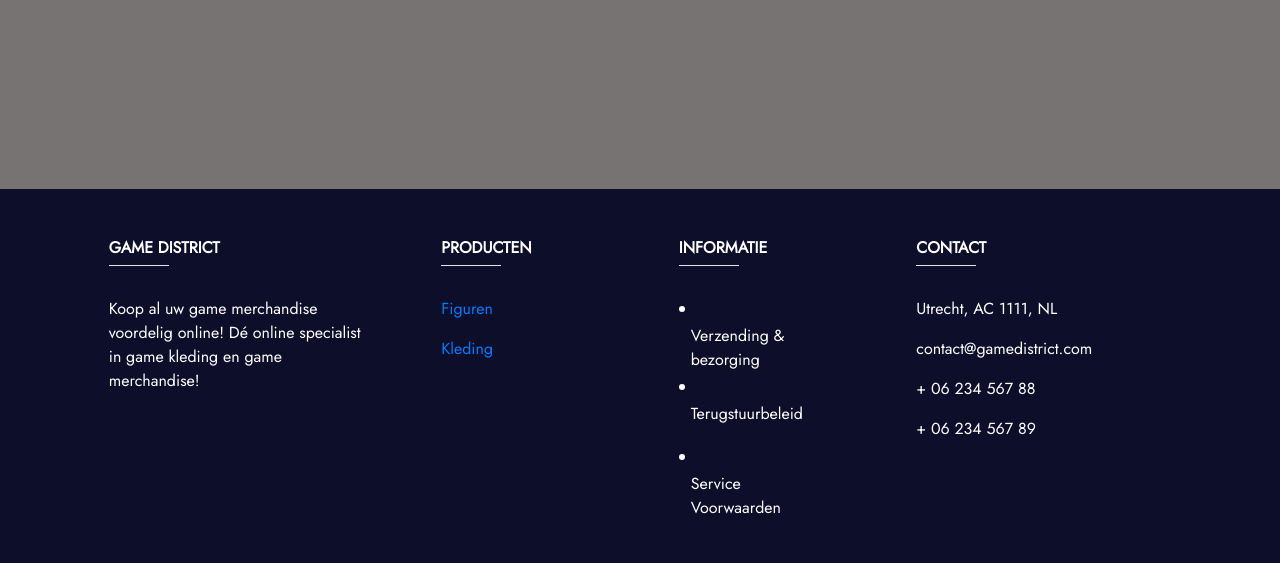
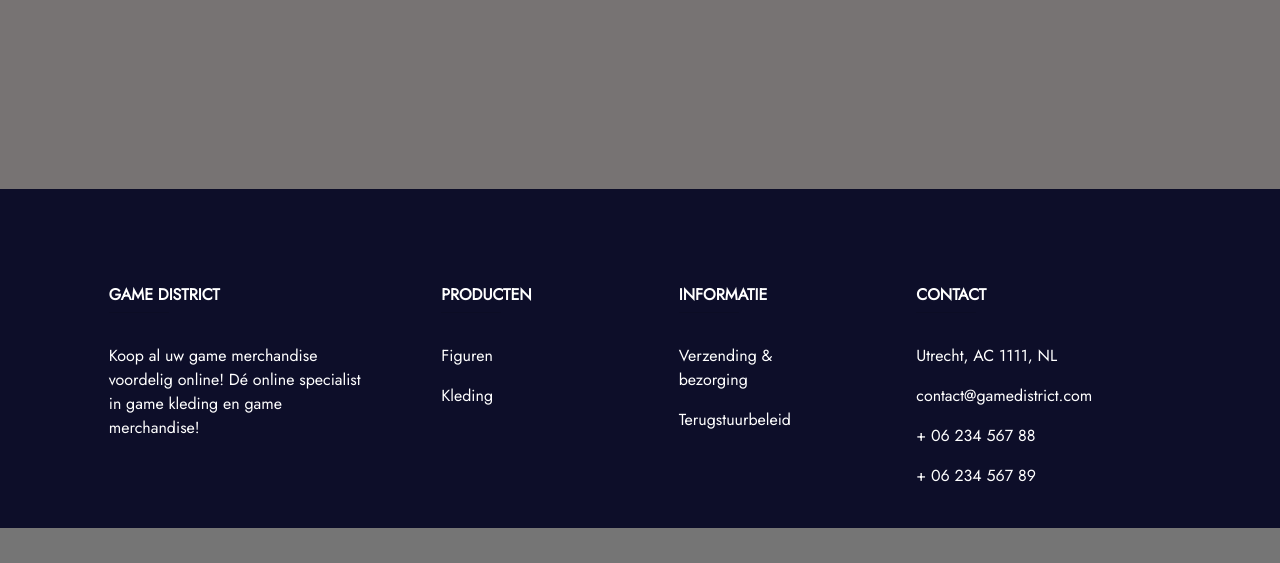
Before and after one commit to DaveydeHaas/project-periode-4-jaar-1, a PHP site: page / in a window 1280 px wide. Shown: the part 593-1156 px from the top of the page. After the commit the page ends 1121 px from the top, so only its background shows below. Run offline with PHP 8.4, Linux system fonts and the light colour scheme; some libraries are stand-ins or nearby versions.

Commit message:
footer links styling fix

```diff
--- a/basis-content/footer.php
+++ b/basis-content/footer.php
@@ -1,5 +1,16 @@
 <!-- Footer -->
-<footer class="page-footer footer-color1 footer-top">
+<footer class="page-footer footer_background">
+
+
+    <div class="container-fluid footer-color1 ">
+
+        <!-- Grid row-->
+        <div class="row py-4 d-flex align-items-center">
+        </div>
+        <!-- Grid row-->
+
+    </div>
+
 
     <!-- Footer Links -->
     <div class="container text-center text-md-left mt-5">
@@ -8,27 +19,27 @@
         <div class="row mt-3">
 
             <!-- Grid column -->
-            <div class="col-md-3 col-lg-4 col-xl-3 mx-auto mb-4 footer-text">
+            <div class="col-md-3 col-lg-4 col-xl-3 mx-auto mb-4">
 
                 <!-- Content -->
                 <h6 class="text-uppercase font-weight-bold">Game District</h6>
-                <hr class="footer-color2 mb-4 mt-0 d-inline-block mx-auto" style="width: 60px;">
+                <hr class="mb-4 mt-0 d-inline-block mx-auto" style="width: 60px;">
                 <p>Koop al uw game merchandise voordelig online! Dé online specialist in game kleding en game merchandise!</p>
 
             </div>
             <!-- Grid column -->
 
             <!-- Grid column -->
-            <div class="col-md-2 col-lg-2 col-xl-2 mx-auto mb-4 footer-text">
+            <div class="col-md-2 col-lg-2 col-xl-2 mx-auto mb-4 ">
 
                 <!-- Links -->
                 <h6 class="text-uppercase font-weight-bold">Producten</h6>
-                <hr class="footer-color2 mb-4 mt-0 d-inline-block mx-auto" style="width: 60px;">
+                <hr class="mb-4 mt-0 d-inline-block mx-auto" style="width: 60px;">
                 <p>
-                    <a href="#!">Figuren</a>
+                    <a href="#!" class="hreffix">Figuren</a>
                 </p>
                 <p>
-                    <a href="#!">Kleding</a>
+                    <a href="#!" class="hreffix">Kleding</a>
                 </p>
                 <p>
                     <a href="#!"></a>
@@ -41,19 +52,19 @@
             <!-- Grid column -->
 
             <!-- Grid column -->
-            <div class="col-md-3 col-lg-2 col-xl-2 mx-auto mb-4 footer-text">
+            <div class="col-md-3 col-lg-2 col-xl-2 mx-auto mb-4">
 
                 <!-- Links -->
                 <h6 class="text-uppercase font-weight-bold">Informatie</h6>
-                <hr class="footer-color2 mb-4 mt-0 d-inline-block mx-auto" style="width: 60px;">
-
-                    <li><a href="index.php?content=home">Verzending & bezorging</a></li>
-
-
-                    <li><a href="index.php?content=home">Terugstuurbeleid</a></li>
-
+                <hr class="mb-4 mt-0 d-inline-block mx-auto " style="width: 60px;">
                 <p>
-                    <li><a href="#!">Service Voorwaarden</a></li>
+                    <a href="#!" class="hreffix">Verzending & bezorging</a>
+                </p>
+                <p>
+                    <a href="#!" class="hreffix">Terugstuurbeleid</a>
+                </p>
+                <p>
+                    <a href="#!"></a>
                 </p>
                 <p>
                     <a href="#!"></a>
@@ -63,11 +74,11 @@
             <!-- Grid column -->
 
             <!-- Grid column -->
-            <div class="col-md-4 col-lg-3 col-xl-3 mx-auto mb-4 footer-text">
+            <div class="col-md-4 col-lg-3 col-xl-3 mx-auto mb-4">
 
                 <!-- Links -->
                 <h6 class="text-uppercase font-weight-bold">Contact</h6>
-                <hr class="footer-color2 mb-4 mt-0 d-inline-block mx-auto" style="width: 60px;">
+                <hr class="mb-4 mt-0 d-inline-block mx-auto" style="width: 60px;">
                 <p>Utrecht, AC 1111, NL</p>
                 <p>contact@gamedistrict.com</p>
                 <p>+ 06 234 567 88</p>
--- a/css/style.css
+++ b/css/style.css
@@ -24,6 +24,10 @@ li a {
 /* Change the link color on hover */
 
 li a:hover {
+  color: #ffffff;
+}
+
+a:hover {
   color: #ffffff;
 }
 
@@ -68,20 +72,8 @@ li a:hover {
    padding-top: 1px;
 }
 
-.footer-color1
-{
-   background-color: #0D0E29;
-   color:#0D0E29;
-}
-
-.footer-color2
-{
-   background-color: #FFFFFF;
-}
-
-.footer-color3
-{
-   color: #777373;
+.hreffix{
+  color: #FFFFFF;
 }
 
 .footer-text
```
